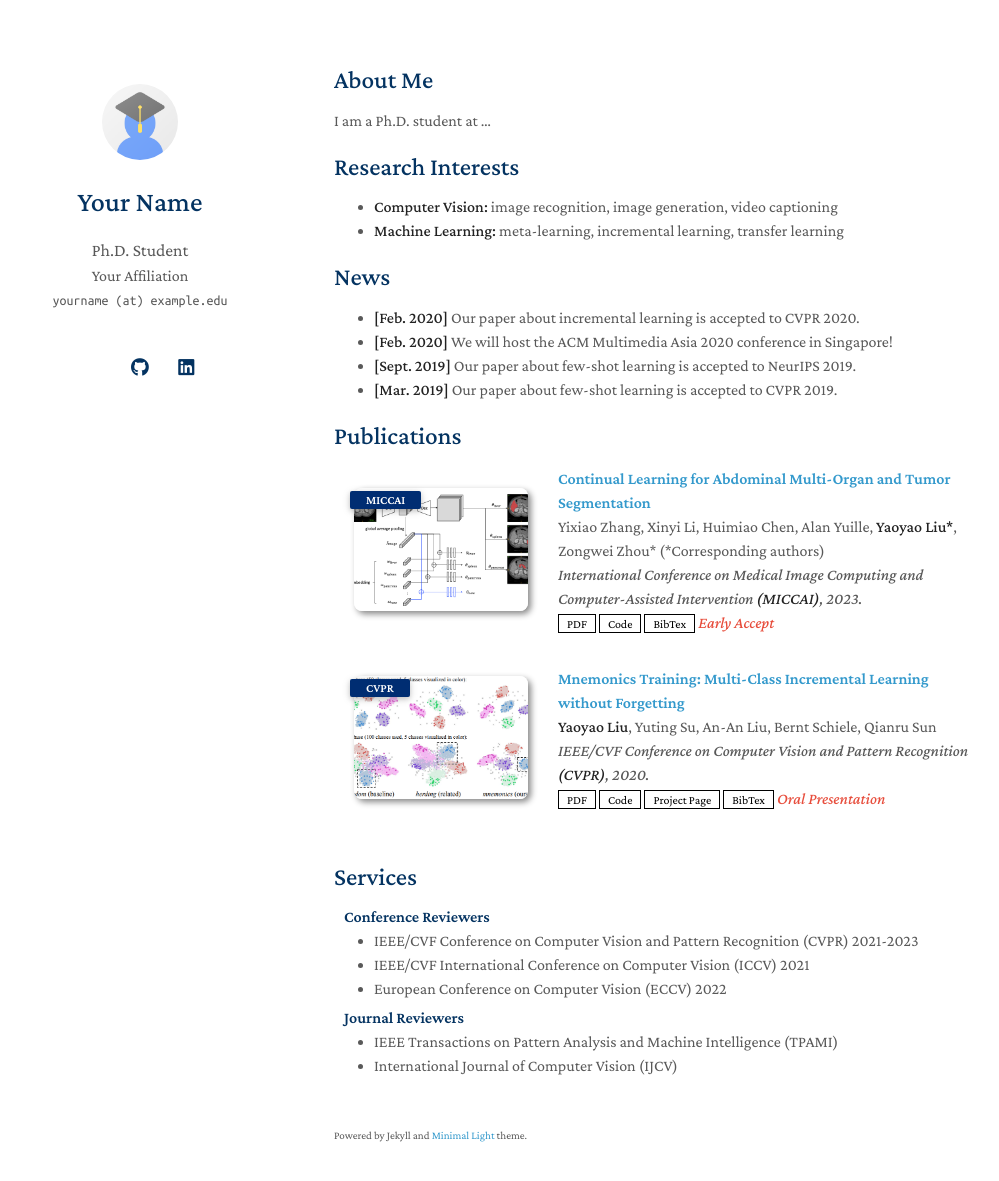
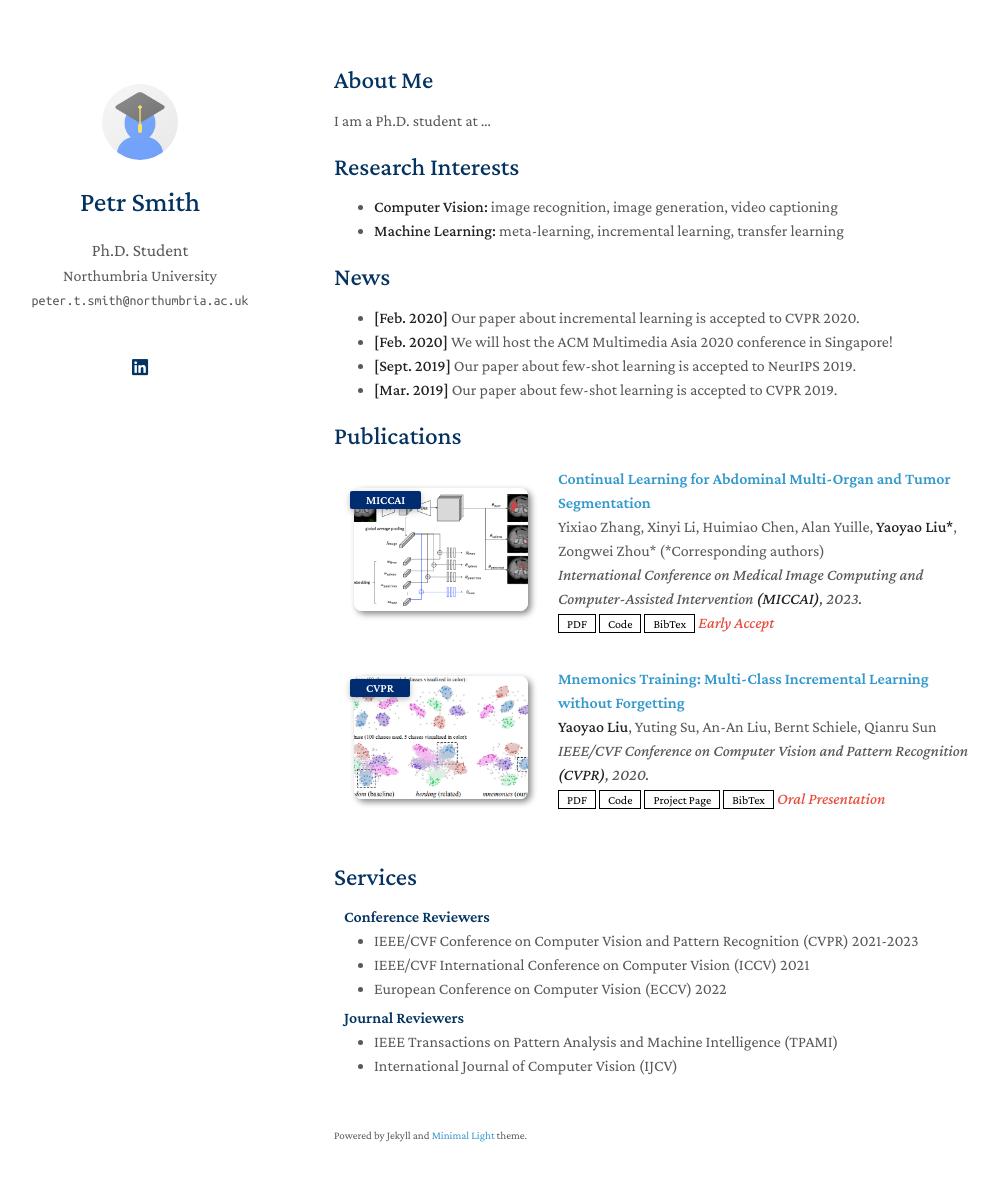
Before and after one commit to PeterTSmith1997/my-website, a Jekyll site: the page built from index.md, in a window 1280 px wide and 1216 px high. Shown: the top 1181 px of the window, without its empty margins (136-1135 px from the left). Built offline with Jekyll 4.4.1, drawn with Linux system fonts in a browser that asks for light colours; a style sheet for code colours, icons or effects is not loaded; our own code applies the rules of GitHub Pages for plain Markdown files.

Commit message:
Update _config.yml

```diff
--- a/_config.yml
+++ b/_config.yml
@@ -1,8 +1,8 @@
 # Basic Information
-title: Your Name
+title: Petr Smith
 position: Ph.D. Student
-affiliation: Your Affiliation
-email: yourname (at) example.edu
+affiliation: Northumbria University
+email: peter.t.smith@northumbria.ac.uk
 
 # Search Engine Optimization (SEO)
 # The following information is used to improve the website traffic from search engines, e.g., Google.
@@ -12,9 +12,7 @@ canonical: https://minimal-light-theme.yliu.me/
 
 # Links
 # If you don't need one of them, you may delete the corresponding line.
-google_scholar: https://scholar.google.com/
-cv_link: assets/files/curriculum_vitae.pdf
-github_link: https://github.com/
+google_scholar: https://scholar.google.com/citations?view_op=list_works&hl=en&hl=en&user=dj7MTYsAAAAJ
 linkedin: https://www.linkedin.com/
 twitter: https://twitter.com/
 
@@ -36,10 +34,6 @@ auto_dark_mode: true
 # You can use this option to choose between Serif or Sans Serif fonts.
 font: "Serif" # or "Sans Serif"
 
-# Google Analytics ID
-# Please remove this if you don't use Google Analytics
-google_analytics: UA-111540567-4
-
 # Use this project as a remote theme for GitHub Pages
 # See the guide here: https://docs.github.com/en/pages/setting-up-a-github-pages-site-with-jekyll/adding-a-theme-to-your-github-pages-site-using-jekyll
 remote_theme: yaoyao-liu/minimal-light
```
